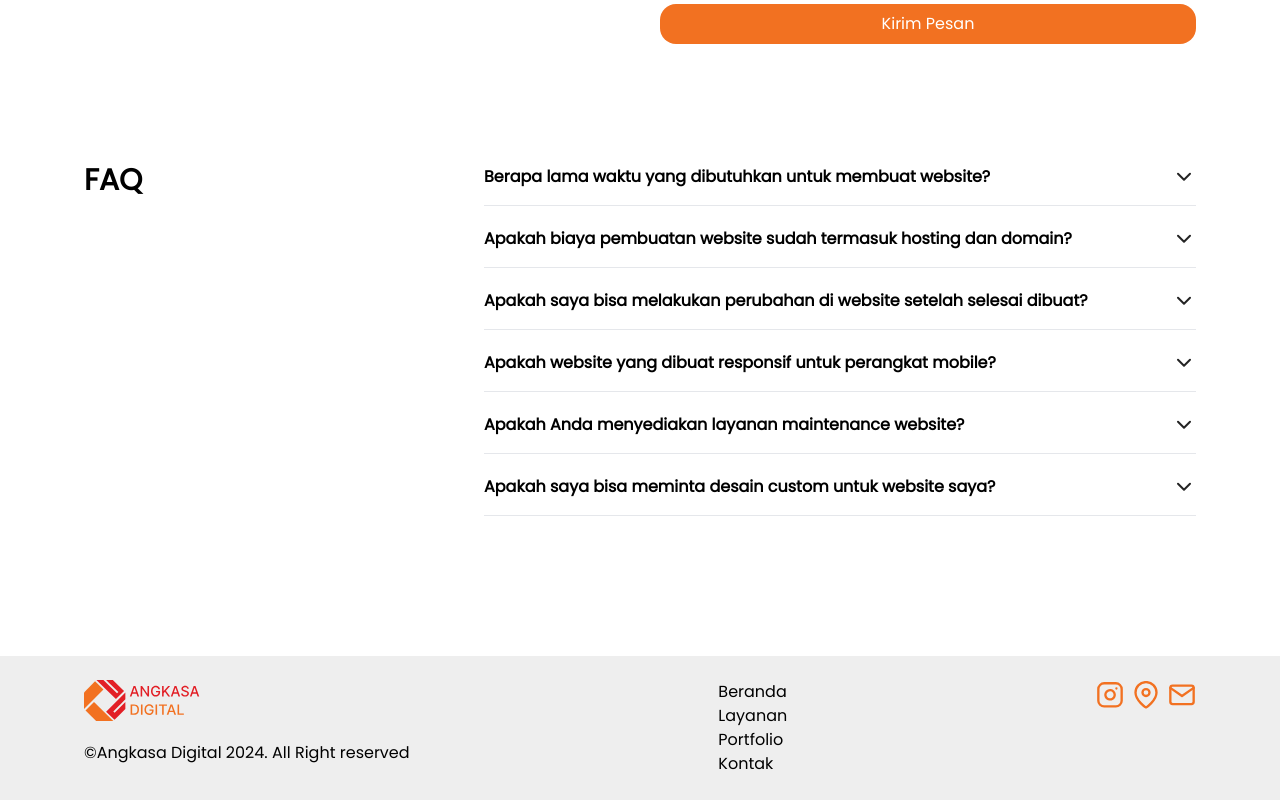
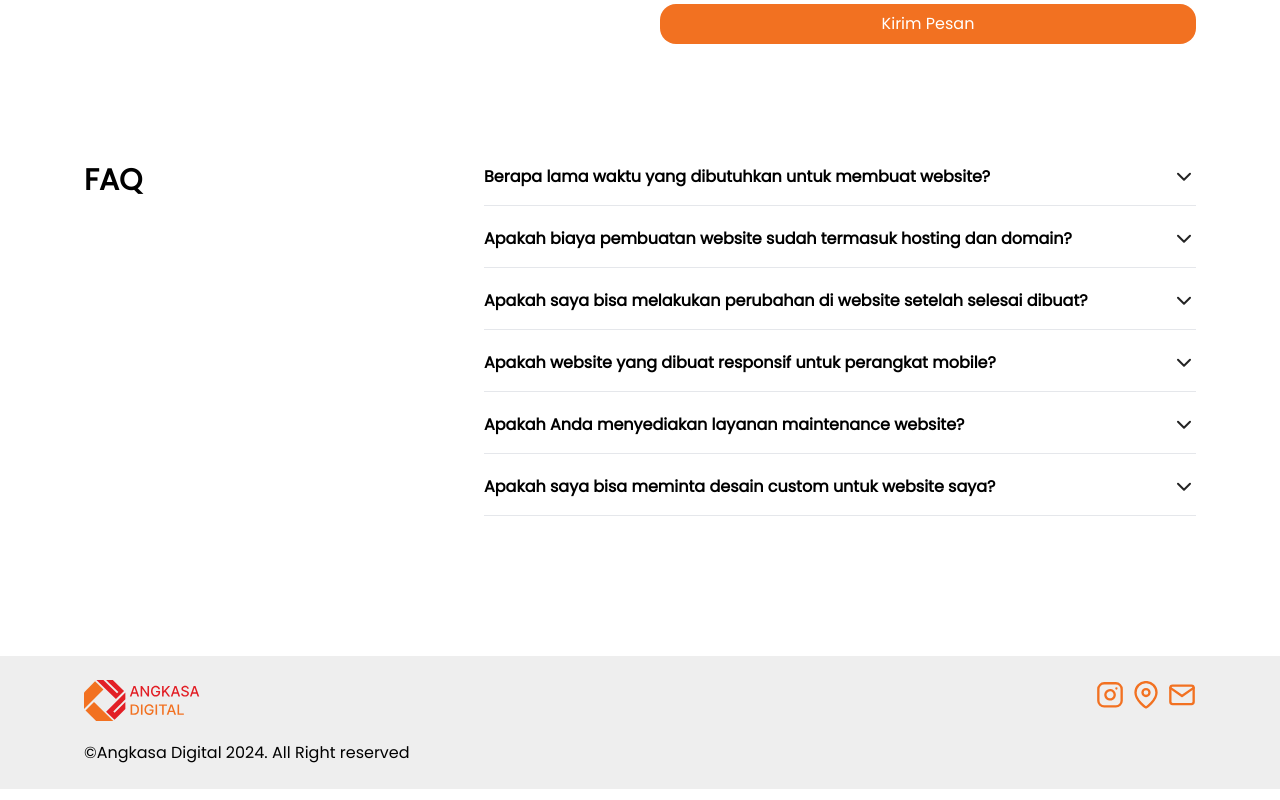
Before and after one commit to riddsep/angkasa-digital, a React (Vite) app: page / in a window 1280 px wide. Shown: the part 4090-4890 px from the top of the page. Built offline with nearby package versions, Linux system fonts and the light colour scheme.

Commit message:
minor changes

```diff
--- a/src/components/Footer.jsx
+++ b/src/components/Footer.jsx
@@ -6,22 +6,7 @@ function Footer() {
           <img src="logo.svg" alt="" className="w-32" />
           <p>&copy;Angkasa Digital 2024. All Right reserved</p>
         </div>
-        <div>
-          <ul>
-            <li>
-              <a href="#">Beranda</a>
-            </li>
-            <li>
-              <a href="#">Layanan</a>
-            </li>
-            <li>
-              <a href="#">Portfolio</a>
-            </li>
-            <li>
-              <a href="#">Kontak</a>
-            </li>
-          </ul>
-        </div>
+
         <div className="flex gap-2">
           <img src="instagram.svg" alt="" className="w-7 cursor-pointer" />
           <img src="map-pin.svg" alt="" className="w-7 cursor-pointer" />
```
